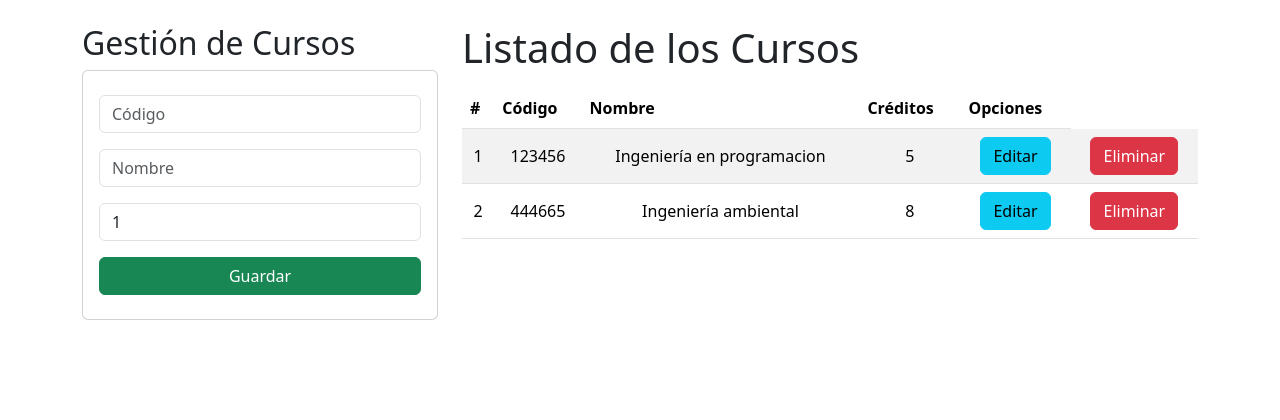
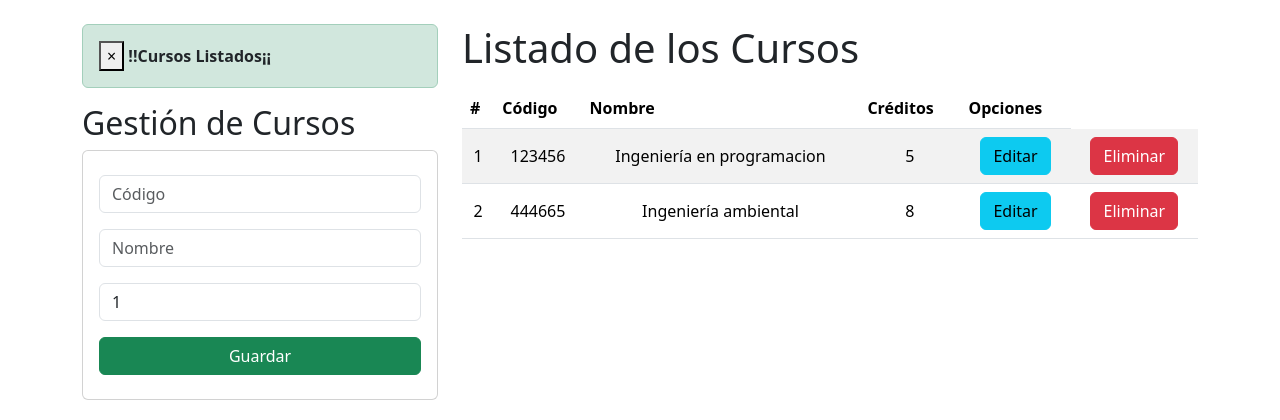
Before and after one commit to JDanielGS/project-2, a Django app: page / in a window 1280 px wide. Shown: the part 56-476 px from the top of the page. Run offline with Django 4.2, Linux system fonts and the light colour scheme; data comes from the database, SQL or seed files in the repository; both versions use the stored data as it was after the commit.

Commit message:
version 1.3 pag uni con django

```diff
--- /dev/null
+++ b/academico/static/js/gestion_cursos.js
@@ -0,0 +1,13 @@
+(function (){
+    const btnEliminacion= document.querySelectorAll(".btnEliminacion");
+
+    btnEliminacion.forEach(btn=>{
+        btn.addEventListener('click', (e) =>{
+            const confirmacion = confirm('¿Estas seguro de eliminar este curso?');
+
+            if(!confirmacion){
+                e.preventDefault();
+            }
+        });
+    });
+})();
--- a/academico/templates/base.html
+++ b/academico/templates/base.html
@@ -50,5 +50,6 @@
     <script src="https://cdn.jsdelivr.net/npm/bootstrap@5.3.0-alpha1/dist/js/bootstrap.min.js"
     integrity="sha384-mQ93GR66B00ZXjt0YO5KlohRA5SY2XofN4zfuZxLkoj1gXtW8ANNCe9d5Y3eG5eD"
     crossorigin="anonymous"></script>
+    <script src="{% static 'js/gestion_cursos.js' %}"></script>
 </body>
 </html>
--- a/academico/templates/gestion_cursos.html
+++ b/academico/templates/gestion_cursos.html
@@ -2,6 +2,14 @@
 {% block body %}
 <div class="row">
     <div class="col-sm-12 col-md-6 col-lg-4 col-xl-4">
+        {% if messages %}
+            {% for i in messages %}
+                <div class="alert alert-dismissible alert-success" role="alert">
+                    <button type="button" class="close" data-dismiss="alert">&times;</button>
+                    <strong class="text-dark">{{ i }}</strong>
+                </div>
+            {% endfor %}
+        {% endif %}
         <h2>Gestión de Cursos</h2>
         <div class="card">
             <div class="card-body">
@@ -48,7 +56,7 @@
                             <td>{{c.nombre}}</td>
                             <td>{{c.creditos}}</td>
                             <td><a href="edicionCurso/{{c.codigo}}" class="btn btn-info">Editar</a></td>
-                            <td><a href="eliminarCurso/{{c.codigo}}" class="btn btn-danger">Eliminar</a></td>
+                            <td><a href="eliminarCurso/{{c.codigo}}" class="btn btn-danger btnEliminacion">Eliminar</a></td>
                         </tr>
                     {% endfor %}
                 </tbody>
--- a/academico/views.py
+++ b/academico/views.py
@@ -1,14 +1,17 @@
 from django.shortcuts import render, redirect
 from .models import curso
+from django.contrib import messages
 
 def home(request):
     Cursos=curso.objects.all()
+    messages.success(request, '!!Cursos Listados¡¡')
     return render(request, "gestion_cursos.html", {"Cursos": Cursos})
 
 def RegistrarCurso(request):
     codigo=request.POST["txtCOD"]
     nombre=request.POST["txtNOM"]
     creditos=request.POST["txtCRED"]
+    messages.success(request, '!!Curso Registrado¡¡')
 
     Curso=curso.objects.create(codigo=codigo, nombre=nombre, creditos=creditos)
 
@@ -16,6 +19,7 @@ def RegistrarCurso(request):
 
 def EliminarCurso(request, codigo):
     Curso=curso.objects.get(codigo=codigo)
+    messages.success(request, '!!Curso Eliminado¡¡')
 
     Curso.delete()
 
@@ -35,5 +39,6 @@ def EditarCurso(request):
     Curso.creditos = creditos
 
     Curso.save()
+    messages.success(request, '!!Curso Actualizado¡¡')
 
     return redirect('/')
```
Also changed, not shown: universidad.db.
